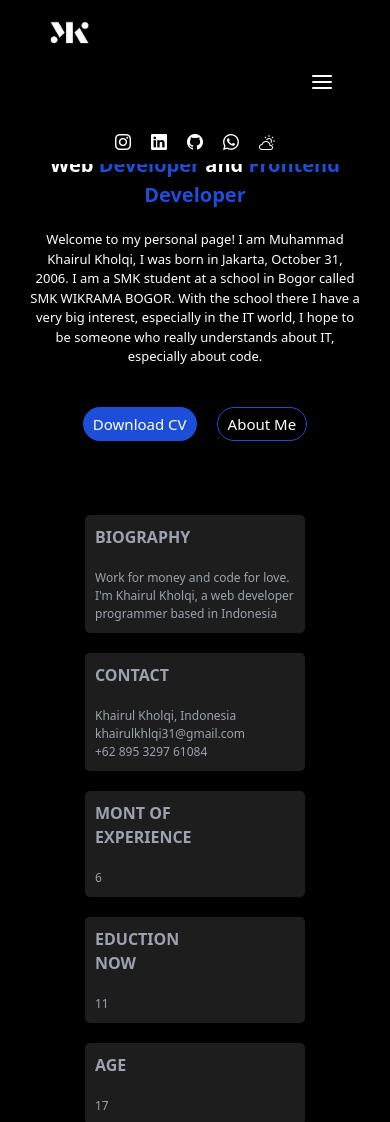
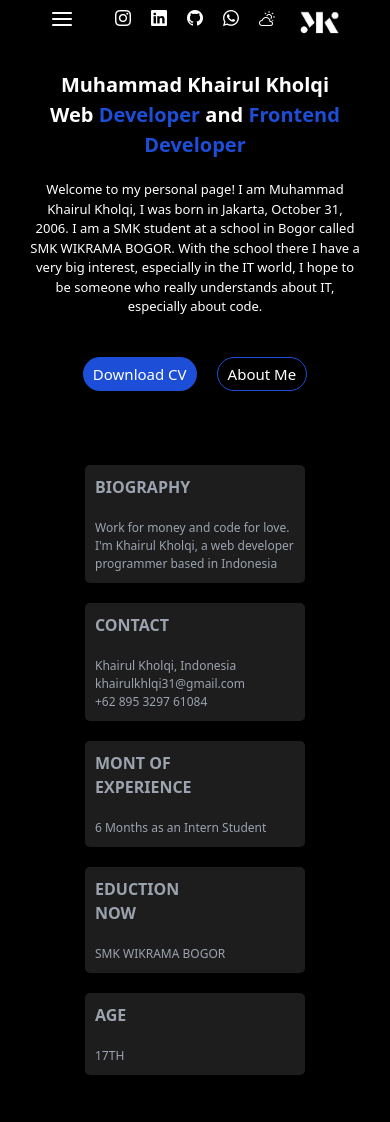
Before and after one commit to Muhammad-Khairul-Kholqi/PersonalWebsite, a plain HTML site: page index.html in a window 390 px wide. Shown: the top 1122 px of the page. Drawn offline with nearby package versions, Linux system fonts and the light colour scheme.

Commit message:
responsive navbar

```diff
--- a/css/style.css
+++ b/css/style.css
@@ -106,29 +106,6 @@ body.bg-white nav {
     }
 }
 
-@media (max-width: 600px) {
-    .icon-logo-navbar {
-        flex-direction: column;
-        align-items: center;
-    }
-
-    .icon-header {
-        order: 3;
-        margin-top: 10px;
-    }
-
-    .logo-container {
-        order: 1;
-        margin-right: auto;
-    }
-
-    nav {
-        order: 2;
-        margin-left: auto;
-    }
-}
-
-
 @media (max-width: 695px) {
     .fullname {
         font-size: 30px;
@@ -149,6 +126,42 @@ body.bg-white nav {
     .fullname {
         font-size: 20px;
     }
+
+    .icon-logo-navbar {
+        position: relative;
+    }
+
+    .icon-header {
+        position: absolute;
+        bottom: 0;
+        left: 50%;
+        transform: translateX(-50%);
+        margin-bottom: 20px;
+    }
+
+    header {
+        margin-top: -50px;
+    }
+}
+
+@media (max-width: 390px) {
+    .icon-header {
+        gap: 15px;
+    }
+
+    .logo-img, #hamburger-menu {
+        margin-top: -10px;
+    }
+}
+
+@media (max-width: 370px) {
+    .icon-header {
+        font-size: 12px;
+    }
+
+    .logo-img, #hamburger-menu {
+        margin-top: -10px;
+    }
 }
 
 #hamburger-menu {
@@ -159,14 +172,13 @@ body.bg-white nav {
 @media (max-width: 600px) {
     #hamburger-menu {
         display: inline-block;
-        /* margin-top: -1px; */
     }
 
     .navbar .navbar-nav-link {
         display: block;
         position: absolute;
         top: 100%;
-        right: -100%;
+        left: -100%; /* Mengubah right menjadi left */
         background-color: #000;
         width: 13rem;
         height: 290px;
@@ -189,7 +201,7 @@ body.bg-white nav {
     }
 
     .navbar .navbar-nav-link.active {
-        right: 0;
+        left: 0; /* Mengubah right menjadi left */
     }
 
     .navbar .navbar-nav-link a {
--- a/index.html
+++ b/index.html
@@ -12,42 +12,6 @@
 <body class="bg-black py-[20px]">
     <!-- navbar, logo, sosmed -->
     <div class="icon-logo-navbar bg-black text-white flex items-center justify-between gap-[20px] px-[50px] py-[10px] fixed z-10 top-0 right-0 left-0">
-        <!-- sosmed -->
-        <div class="icon-header flex gap-[20px] flex-wrap">
-            <a href="">
-                <i class="sosmed-icon bi bi-instagram"></i>
-            </a>
-
-            <a href="">
-                <i class="sosmed-icon bi bi-linkedin"></i>
-            </a>
-
-            <a href="">
-                <i class="sosmed-icon bi bi-github"></i>
-            </a>
-
-            <a href="">
-                <i class="sosmed-icon bi bi-whatsapp"></i>
-            </a>
-
-            <div class="cursor-pointer">
-                <i class="bi bi-cloud-sun" id="light"></i>
-                <i class="bi bi-cloud-moon hidden" id="dark"></i>
-            </div>
-        </div>
-
-        <!-- logo -->
-        <div class="logo-container" id="logoContainer">
-            <a href="">
-                <img
-                    class="logo-img w-[40px]"
-                    src="./assets/logo-white.png"
-                    alt="White Logo"
-                >
-            </a>
-        </div>
-
-
         <!-- navbar -->
         <nav class="navbar">
             <div class="navbar-nav-link flex gap-[15px] text-[14px]">
@@ -71,6 +35,41 @@
                 <a href="#" id="hamburger-menu"><i data-feather="menu" class="hamburger text-white"></i></a>
             </div>
         </nav>
+
+        <!-- logo -->
+        <div class="logo-container" id="logoContainer">
+            <a href="">
+                <img
+                    class="logo-img w-[40px]"
+                    src="./assets/logo-white.png"
+                    alt="White Logo"
+                >
+            </a>
+        </div>
+
+        <!-- sosmed -->
+        <div class="icon-header flex gap-[20px] flex-wrap">
+            <a href="">
+                <i class="sosmed-icon bi bi-instagram"></i>
+            </a>
+
+            <a href="">
+                <i class="sosmed-icon bi bi-linkedin"></i>
+            </a>
+
+            <a href="">
+                <i class="sosmed-icon bi bi-github"></i>
+            </a>
+
+            <a href="">
+                <i class="sosmed-icon bi bi-whatsapp"></i>
+            </a>
+
+            <div class="dark-light cursor-pointer">
+                <i class="bi bi-cloud-sun" id="light"></i>
+                <i class="bi bi-cloud-moon hidden" id="dark"></i>
+            </div>
+        </div>
     </div>
 
     <!-- header content -->
@@ -119,24 +118,24 @@
 
             <div class="bg-card-light bg-[#1D1D1D] p-[10px] rounded-[5px] text-start text-gray-400">
                 <p class="font-bold">MONT OF <br> EXPERIENCE</p>
-                <p class="w-[200px] text-[12px] mt-[20px]">6</p>
+                <p class="w-[200px] text-[12px] mt-[20px]">6 Months as an Intern Student</p>
             </div>
 
             <div class="bg-card-light bg-[#1D1D1D] p-[10px] rounded-[5px] text-start text-gray-400">
                 <p class="font-bold">EDUCTION <br> NOW</p>
-                <p class="w-[200px] text-[12px] mt-[20px]">11</p>
+                <p class="w-[200px] text-[12px] mt-[20px]">SMK WIKRAMA BOGOR</p>
             </div>
 
             <div class="bg-card-light bg-[#1D1D1D] p-[10px] rounded-[5px] text-start text-gray-400">
                 <p class="font-bold">AGE</p>
-                <p class="w-[200px] text-[12px] mt-[20px]">17</p>
+                <p class="w-[200px] text-[12px] mt-[20px]">17TH</p>
             </div>
         </div>
 
         <!-- skill -->
         <div>
             <p class="text-skill-light text-white mt-[40px] text-center text-[30px]">My expertise is in <span class="text-blue-700 font-bold">Programming</span></p>
-            <div class="bg-black py-[20px] mt-[30px] mb-[40px] gap-[50px] flex justify-center flex-wrap">
+            <div class="bg-black p-[20px] mt-[30px] mb-[40px] gap-[50px] flex justify-center flex-wrap">
                 <img
                     class="w-[50px]"
                     src="/assets/html.png"
```
Also changed, not shown: js/script.js (+0 -23 lines).
